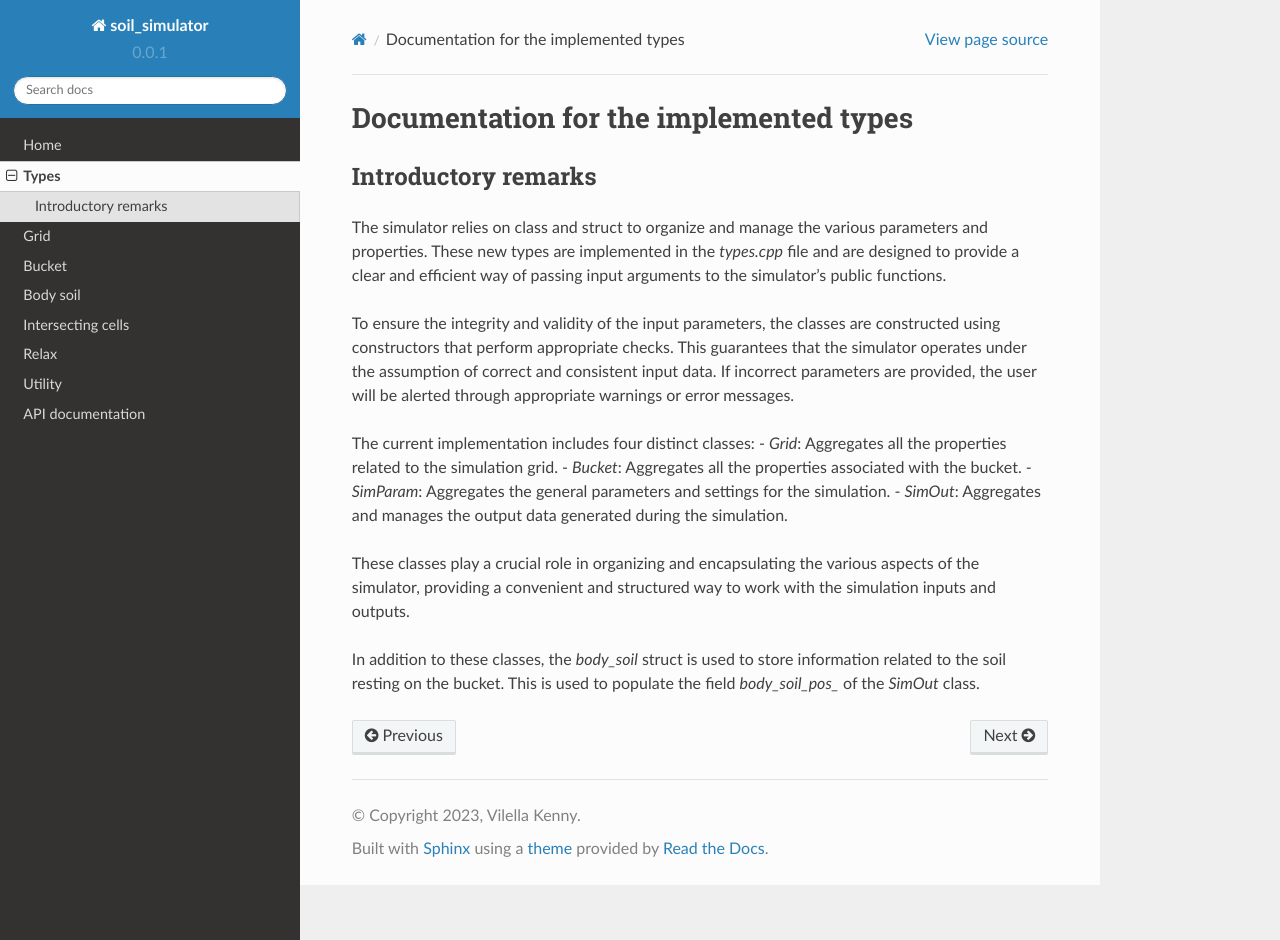
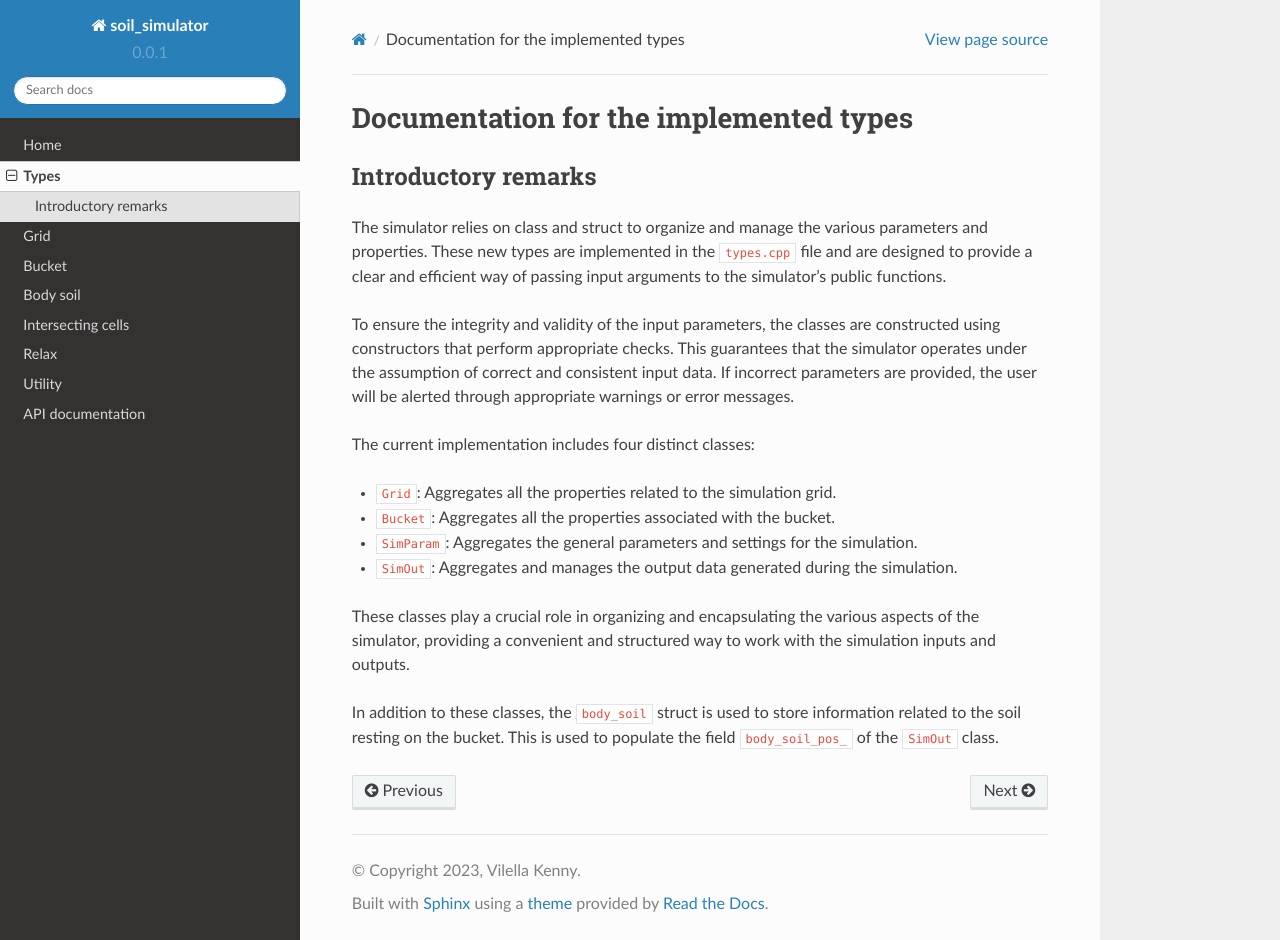
Before and after one commit to KennyVilella/soil_dynamics_cpp, a Sphinx documentation site: the page built from docs/types.rst, in a window 1280 px wide and 940 px high. Built offline with Sphinx 7.4.7 and the Read the Docs theme 2.0.0, drawn with Linux system fonts in a browser that asks for light colours; some of the changed lines change nothing that is shown.

Commit message:
[corrected] formatting in types documentation

```diff
--- a/docs/types.rst
+++ b/docs/types.rst
@@ -7,19 +7,20 @@ Introductory remarks
 --------------------
 
 The simulator relies on class and struct to organize and manage the various parameters and properties.
-These new types are implemented in the `types.cpp` file and are designed to provide a clear and efficient way of passing input arguments to the simulator's public functions.
+These new types are implemented in the :code:`types.cpp` file and are designed to provide a clear and efficient way of passing input arguments to the simulator's public functions.
 
 To ensure the integrity and validity of the input parameters, the classes are constructed using constructors that perform appropriate checks.
 This guarantees that the simulator operates under the assumption of correct and consistent input data.
 If incorrect parameters are provided, the user will be alerted through appropriate warnings or error messages.
 
 The current implementation includes four distinct classes:
-- `Grid`: Aggregates all the properties related to the simulation grid.
-- `Bucket`: Aggregates all the properties associated with the bucket.
-- `SimParam`: Aggregates the general parameters and settings for the simulation.
-- `SimOut`: Aggregates and manages the output data generated during the simulation.
+
+* :code:`Grid`: Aggregates all the properties related to the simulation grid.
+* :code:`Bucket`: Aggregates all the properties associated with the bucket.
+* :code:`SimParam`: Aggregates the general parameters and settings for the simulation.
+* :code:`SimOut`: Aggregates and manages the output data generated during the simulation.
 
 These classes play a crucial role in organizing and encapsulating the various aspects of the simulator, providing a convenient and structured way to work with the simulation inputs and outputs.
 
-In addition to these classes, the `body_soil` struct is used to store information related to the soil resting on the bucket.
-This is used to populate the field `body_soil_pos_` of the `SimOut` class.
+In addition to these classes, the :code:`body_soil` struct is used to store information related to the soil resting on the bucket.
+This is used to populate the field :code:`body_soil_pos_` of the :code:`SimOut` class.
```
